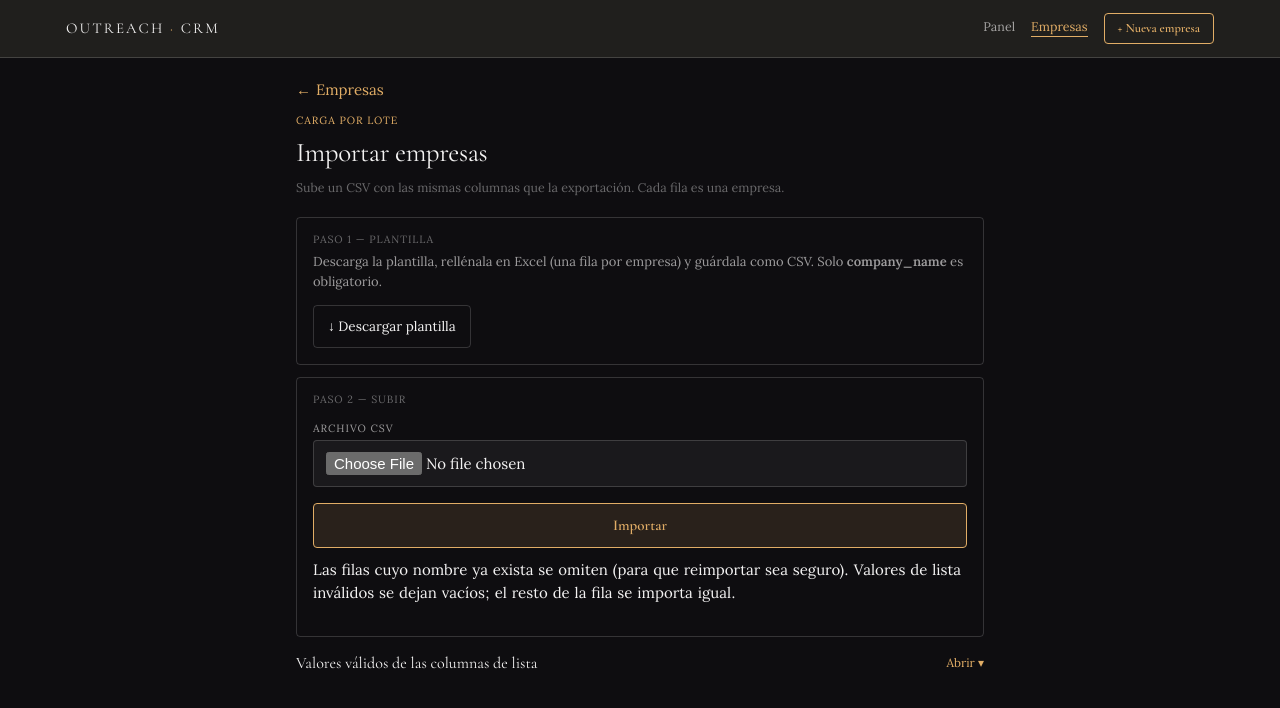
After one commit to EnmanuelMateo/outreach-crm, a Flask app: page /companies/import in a window 1280 px wide. The commit adds this page. Shown: the top 708 px of the page. Run offline with Flask 3, Linux system fonts and the light colour scheme; some libraries are stand-ins or nearby versions.

Commit message:
Add CSV import (bulk add with downloadable template)
New /companies/import page: upload a CSV (same columns as the export) to bulk-add
companies. Reuses the Add form's enum validation; invalid list values are nulled,
rows without a name are reported, and rows whose name already exists are skipped
so re-importing the same file is a safe no-op. Adds /companies/template.csv and an
"Importar" link on the companies toolbar.

Co-Authored-By: Claude Opus 4.8 <noreply@anthropic.com>

```diff
--- a/app.py
+++ b/app.py
@@ -12,7 +12,7 @@ from flask import (Flask, Response, redirect, render_template, request, url_for)
 
 import db
 from domain import (SECTORS, PROVINCES, SIZES, SOURCES, YN, STAGES, FUNNEL_STAGES,
-                    DEFAULT_PROVINCE, DEFAULT_STAGE, CURRENCY_LABEL)
+                    DEFAULT_PROVINCE, DEFAULT_STAGE, CURRENCY_LABEL, _parse_date)
 
 app = Flask(__name__)
 db.init_db()
@@ -115,6 +115,58 @@ def parse_company_form(form):
         "outcome_reason": _clean(form.get("outcome_reason")),
     }
     return data
+
+
+# Writable columns used for the CSV import template (order = template header).
+# Matches the export so an exported file re-imports cleanly (extra columns like
+# id / follow_up_status / created_at / updated_at are simply ignored).
+IMPORT_COLUMNS = [
+    "company_name", "sector", "province_city", "address", "owner_contact_name",
+    "phone", "has_website", "has_social_only", "estimated_size", "source",
+    "current_stage", "last_contact_date", "next_follow_up_date", "deal_value_dop",
+    "outcome_reason", "notes",
+]
+
+
+def _norm_date(value):
+    """Normalize a CSV date cell to ISO 'YYYY-MM-DD', or None if unparseable."""
+    d = _parse_date(value)
+    return d.isoformat() if d else None
+
+
+def parse_csv_row(row):
+    """Map one CSV row (dict keyed by header) to a validated company dict.
+    Unknown enum values become None; company_name is left None if missing so the
+    caller can skip the row. Reuses the same validators as the Add form."""
+    def g(key):
+        return _clean(row.get(key))
+
+    deal_raw = g("deal_value_dop")
+    deal_value = None
+    if deal_raw is not None:
+        try:
+            deal_value = float(deal_raw.replace(",", "").replace(CURRENCY_LABEL, "").strip())
+        except ValueError:
+            deal_value = None
+
+    return {
+        "company_name": g("company_name"),
+        "sector": _validate_enum(g("sector"), SECTORS),
+        "province_city": _validate_enum(g("province_city"), PROVINCES),
+        "address": g("address"),
+        "owner_contact_name": g("owner_contact_name"),
+        "phone": g("phone"),
+        "has_website": _validate_enum(g("has_website"), YN),
+        "has_social_only": _validate_enum(g("has_social_only"), YN),
+        "estimated_size": _validate_enum(g("estimated_size"), SIZES),
+        "source": _validate_enum(g("source"), SOURCES),
+        "current_stage": _validate_enum(g("current_stage"), STAGES) or DEFAULT_STAGE,
+        "last_contact_date": _norm_date(g("last_contact_date")),
+        "next_follow_up_date": _norm_date(g("next_follow_up_date")),
+        "notes": g("notes"),
+        "deal_value_dop": deal_value,
+        "outcome_reason": g("outcome_reason"),
+    }
 
 
 # --- Routes ----------------------------------------------------------------
@@ -271,6 +323,75 @@ def companies_csv():
         headers={"Content-Disposition": f'attachment; filename="{filename}"'})
 
 
+@app.route("/companies/template.csv")
+def companies_template_csv():
+    """Blank import template: the writable headers + one example row."""
+    buf = io.StringIO()
+    writer = csv.DictWriter(buf, fieldnames=IMPORT_COLUMNS, extrasaction="ignore")
+    writer.writeheader()
+    writer.writerow({
+        "company_name": "Ferretería El Progreso", "sector": "Ferretería",
+        "province_city": "San Cristóbal", "address": "Av. Constitución 42",
+        "owner_contact_name": "Juan Pérez", "phone": "809-555-0142",
+        "has_website": "N", "has_social_only": "Y", "estimated_size": "Small",
+        "source": "Drive-by", "current_stage": "Identified",
+        "last_contact_date": "", "next_follow_up_date": "2026-08-15",
+        "deal_value_dop": "", "outcome_reason": "",
+        "notes": "Ejemplo — borra esta fila antes de importar.",
+    })
+    payload = "﻿" + buf.getvalue()
+    return Response(
+        payload, mimetype="text/csv",
+        headers={"Content-Disposition": 'attachment; filename="plantilla_empresas.csv"'})
+
+
+@app.route("/companies/import", methods=["GET", "POST"])
+def company_import():
+    if request.method == "GET":
+        return render_template("company_import.html", active="companies",
+                               result=None, error=None)
+
+    file = request.files.get("file")
+    if not file or not file.filename:
+        return render_template("company_import.html", active="companies",
+                               result=None, error="Elige un archivo CSV primero.")
+    try:
+        text = file.read().decode("utf-8-sig")  # utf-8-sig strips the Excel BOM
+    except UnicodeDecodeError:
+        text = file.read().decode("latin-1", errors="replace")
+
+    reader = csv.DictReader(io.StringIO(text))
+    if not reader.fieldnames or "company_name" not in reader.fieldnames:
+        return render_template(
+            "company_import.html", active="companies", result=None,
+            error="El CSV no tiene una columna 'company_name'. Descarga la plantilla.")
+
+    inserted, skipped_dup, errors = 0, 0, []
+    with db.engine.begin() as conn:
+        # Existing names (lower-cased) so re-importing the same file is a no-op.
+        existing = {
+            (r["company_name"] or "").strip().lower()
+            for r in conn.execute(db.select(db.companies.c.company_name)).mappings()
+        }
+        for i, row in enumerate(reader, start=2):  # row 1 is the header
+            data = parse_csv_row(row)
+            name = data["company_name"]
+            if not name:
+                errors.append(f"Fila {i}: sin nombre de empresa — omitida.")
+                continue
+            key = name.strip().lower()
+            if key in existing:
+                skipped_dup += 1
+                continue
+            db.insert_company(conn, data)
+            existing.add(key)
+            inserted += 1
+
+    result = {"inserted": inserted, "skipped_dup": skipped_dup, "errors": errors}
+    return render_template("company_import.html", active="companies",
+                           result=result, error=None)
+
+
 if __name__ == "__main__":
     import os
     port = int(os.environ.get("PORT", 5000))
--- a/templates/companies.html
+++ b/templates/companies.html
@@ -40,6 +40,7 @@
       <span class="cnt"><b class="num">{{ rows|length }}</b> empresa{{ '' if rows|length == 1 else 's' }}</span>
       <span class="acts">
         {% if f.province or f.sector or f.stage or f.search %}<a class="plain" href="{{ url_for('companies') }}">Limpiar</a>{% endif %}
+        <a href="{{ url_for('company_import') }}">↑ Importar</a>
         <a href="{{ url_for('companies_csv', province=f.province, sector=f.sector, stage=f.stage, search=f.search, sort=f.sort) }}">↓ CSV</a>
       </span>
     </div>
--- /dev/null
+++ b/templates/company_import.html
@@ -0,0 +1,80 @@
+{% extends "base.html" %}
+{% block title %}Importar CSV — Outreach · CRM{% endblock %}
+{% block content %}
+
+<p style="margin:0 0 14px"><a href="{{ url_for('companies') }}">← Empresas</a></p>
+
+<div class="lbl" style="color:var(--color-accent)">Carga por lote</div>
+<h1 class="page" style="margin:7px 0 4px">Importar empresas</h1>
+<p style="font:400 12.5px/1.5 var(--font-body);color:var(--ink-3);margin:0 0 20px">
+  Sube un CSV con las mismas columnas que la exportación. Cada fila es una empresa.
+</p>
+
+{% if error %}
+<div class="attention" style="margin-top:0">
+  <div class="att-lead"><div class="t" style="color:var(--st-red)">No se pudo importar</div>
+  <div class="s">{{ error }}</div></div>
+</div>
+{% endif %}
+
+{% if result %}
+<div class="attention calm" style="margin-top:0">
+  <div class="att-top">
+    <div class="att-n num" style="color:var(--st-green)">{{ result.inserted }}</div>
+    <div class="att-lead">
+      <div class="t">empresas importadas</div>
+      <div class="s">
+        {% if result.skipped_dup %}{{ result.skipped_dup }} omitidas (ya existían por nombre).{% else %}Sin duplicados.{% endif %}
+      </div>
+    </div>
+  </div>
+  {% if result.errors %}
+  <div class="att-foot" style="display:block">
+    <div class="lbl" style="color:var(--st-amber)">{{ result.errors|length }} fila(s) con problemas</div>
+    <ul style="margin:8px 0 0;padding-left:18px;font:400 12px/1.6 var(--font-body);color:var(--ink-2)">
+      {% for e in result.errors[:15] %}<li>{{ e }}</li>{% endfor %}
+      {% if result.errors|length > 15 %}<li>… y {{ result.errors|length - 15 }} más.</li>{% endif %}
+    </ul>
+  </div>
+  {% endif %}
+  <div style="margin-top:14px"><a class="btn primary" href="{{ url_for('companies') }}">Ver empresas</a></div>
+</div>
+{% endif %}
+
+<div style="border:1px solid var(--color-divider);border-radius:var(--radius-md);padding:16px;margin-top:16px">
+  <div class="lbl">Paso 1 — plantilla</div>
+  <p style="font:400 13px/1.55 var(--font-body);color:var(--ink-2);margin:8px 0 12px">
+    Descarga la plantilla, rellénala en Excel (una fila por empresa) y guárdala como CSV.
+    Solo <b style="font-weight:600">company_name</b> es obligatorio.
+  </p>
+  <a class="btn" style="width:auto;display:inline-flex" href="{{ url_for('companies_template_csv') }}">↓ Descargar plantilla</a>
+</div>
+
+<form method="post" enctype="multipart/form-data"
+      style="border:1px solid var(--color-divider);border-radius:var(--radius-md);padding:16px;margin-top:12px">
+  <div class="lbl">Paso 2 — subir</div>
+  <label for="file">Archivo CSV</label>
+  <input id="file" name="file" type="file" accept=".csv,text/csv" required
+         style="padding:11px 12px">
+  <button type="submit" class="btn primary" style="margin-top:16px">Importar</button>
+  <p class="hint" style="margin-top:10px">
+    Las filas cuyo nombre ya exista se omiten (para que reimportar sea seguro).
+    Valores de lista inválidos se dejan vacíos; el resto de la fila se importa igual.
+  </p>
+</form>
+
+<details class="more" style="margin-top:18px">
+  <summary><span style="font-family:var(--font-heading);font-size:16px">Valores válidos de las columnas de lista</span><span class="tog">Abrir</span></summary>
+  <div class="kv" style="margin-top:10px">
+    <div class="kv-row"><span class="k">sector</span><span class="v">{{ SECTORS|join(' · ') }}</span></div>
+    <div class="kv-row"><span class="k">province_city</span><span class="v">{{ PROVINCES|join(' · ') }}</span></div>
+    <div class="kv-row"><span class="k">estimated_size</span><span class="v">{{ SIZES|join(' · ') }}</span></div>
+    <div class="kv-row"><span class="k">source</span><span class="v">{{ SOURCES|join(' · ') }}</span></div>
+    <div class="kv-row"><span class="k">current_stage</span><span class="v">{{ STAGES|join(' · ') }}</span></div>
+    <div class="kv-row"><span class="k">has_website · has_social_only</span><span class="v">Y · N</span></div>
+    <div class="kv-row"><span class="k">fechas</span><span class="v">YYYY-MM-DD</span></div>
+    <div class="kv-row"><span class="k">deal_value_dop</span><span class="v">número (pesos, sin RD$)</span></div>
+  </div>
+</details>
+
+{% endblock %}
```
